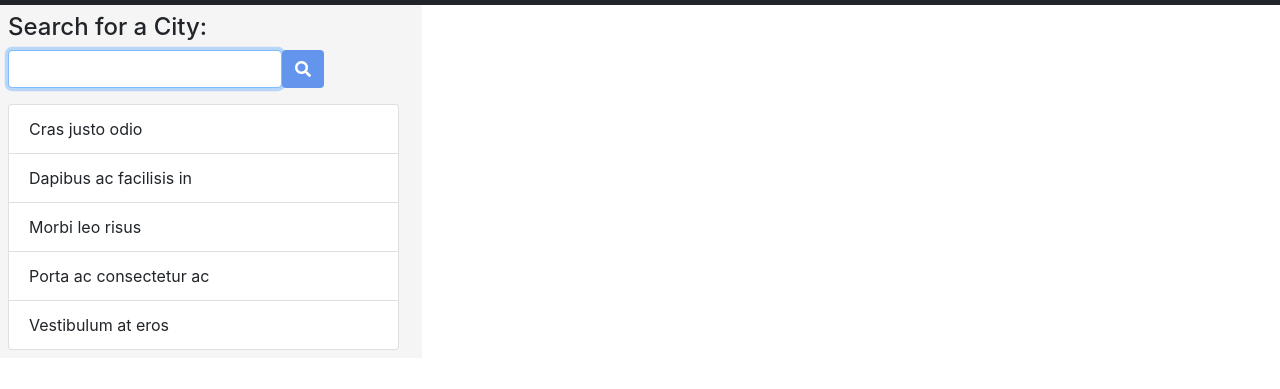
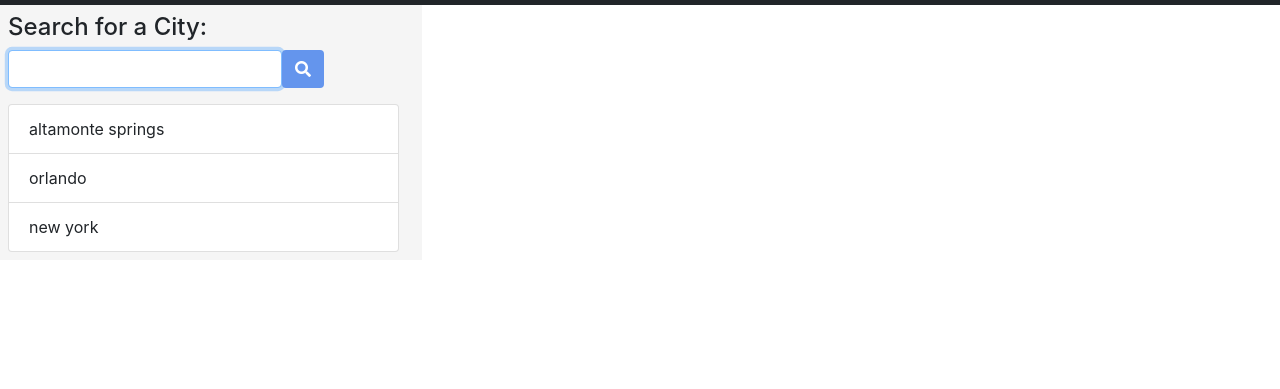
Before and after one commit to MichaelDevelopsCode/weather-dashboard, a plain HTML site: page index.html in a window 1280 px wide. Shown: the part 51-440 px from the top of the page. Drawn offline with nearby package versions, Linux system fonts and the light colour scheme.

Commit message:
loads hard coded cities in history

```diff
--- a/assets/js/script.js
+++ b/assets/js/script.js
@@ -1,7 +1,22 @@
 var apiKey = "appId=bc9f6ddfab3a7a8e6e4b64e7c936aeb9";
 var searchEl = document.getElementById("citySearch");
+var historyEl = document.getElementById("history");
 
-var savedCities = [];
+var savedCities = ["altamonte springs", "orlando", "new york"];
+
+// load history from local storage if available
+var loadHistory = function() {
+    // add all cities to list element
+    savedCities.forEach(element => {
+        // create list elements and add text
+        var cityItem = document.createElement("li");
+        cityItem.className = "list-group-item";
+        cityItem.textContent = element;
+
+        // append to ul element
+        historyEl.appendChild(cityItem);
+    });
+};
 
 
 var citySearchSubmit = function(event) {
@@ -28,6 +43,6 @@ var citySearchSubmit = function(event) {
 }
 
 
-
+loadHistory();
 // On submit call function to search for city
 document.addEventListener("submit", citySearchSubmit);
--- a/index.html
+++ b/index.html
@@ -23,13 +23,7 @@
                 </form>
             </div>
             <div class="p-2">
-                <ul class="list-group">
-                    <li class="list-group-item">Cras justo odio</li>
-                    <li class="list-group-item">Dapibus ac facilisis in</li>
-                    <li class="list-group-item">Morbi leo risus</li>
-                    <li class="list-group-item">Porta ac consectetur ac</li>
-                    <li class="list-group-item">Vestibulum at eros</li>
-                </ul>
+                <ul id="history" class="list-group"></ul>
             </div>
         </div>
 
```
